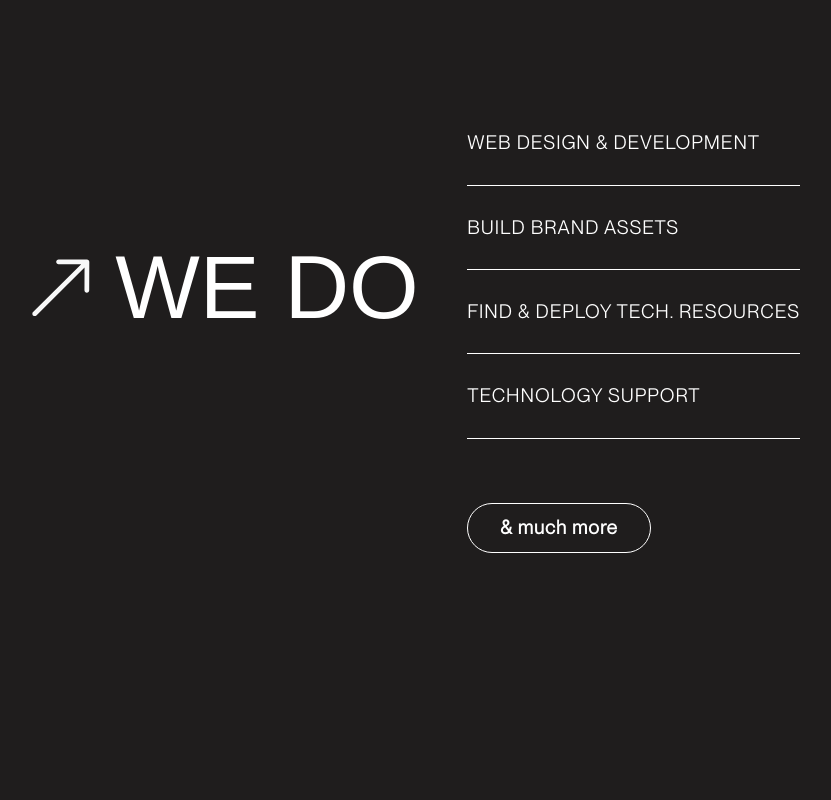
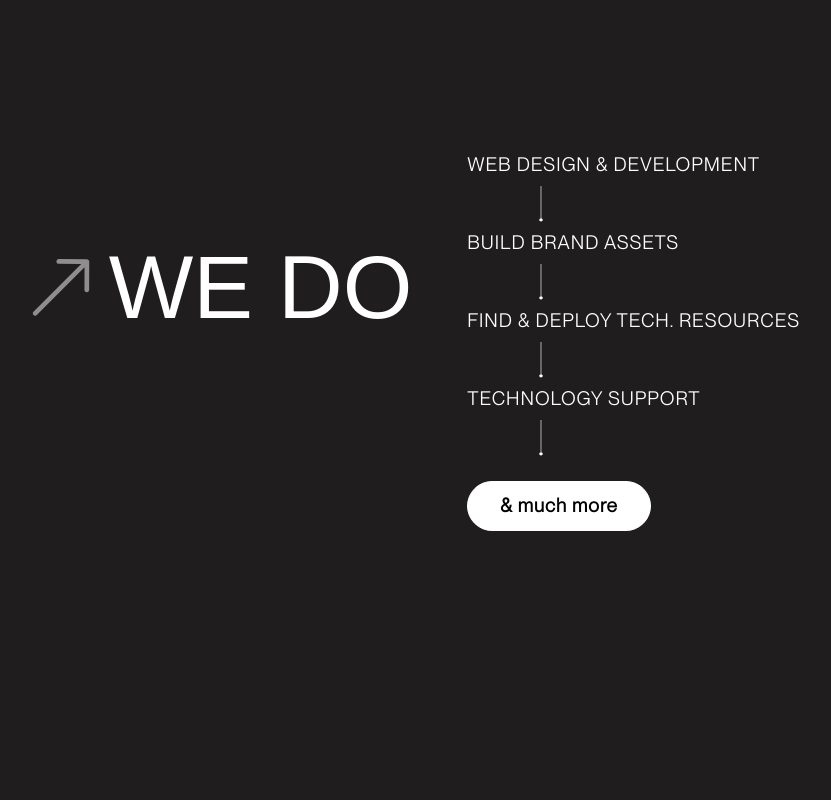
Before and after one commit to incubr/incubr-1, a Next.js app: page / in a window 1280 px wide. Shown: the part 840-1640 px from the top of the page, without its empty margins (224-1055 px from the left). Built offline with nearby package versions, Linux system fonts and the light colour scheme.

Commit message:
fixing bug

```diff
--- a/data/testimonials.js
+++ b/data/testimonials.js
@@ -40,9 +40,9 @@ export const slides = [
     id: 5,
     color: "gray",
     backgroundColor: "bg-gray-600",
-    name: "Lorem Ipsum",
-    backgroundImage: "",
+    name: "Lovneet Batra",
+    backgroundImage: "/lovneet.jpeg",
     description: "Dolor Sit Amet",
-    text: "I have been associated with Mr. Gopal and Incubr for about 12 years. Their sense of commitment, strong business and creative acumen has been an incredible and transformative experience for both me and my company thus far.",
+    text: "Working with Incubr is a seamless experience. They worked hard understanding our segment, personas and their needs. They gave us an immaculate experience and built a great asset for us. Highly recommend them.",
   },
 ];
--- a/src/components/footer/index.jsx
+++ b/src/components/footer/index.jsx
@@ -17,7 +17,7 @@ export default function Footer({ isDark = false }) {
     <div
       className={`w-full ${
         isDark ? "bg-[#1F1D1D]" : "bg-[#FDFDFD]"
-      } flex flex-col py-[5vw] items-center`}
+      } flex flex-col pt-[5vw] items-center`}
     >
       <div
         className={`w-full ${
@@ -27,7 +27,7 @@ export default function Footer({ isDark = false }) {
         <footer
           className={` px-[6vw] py-[5vw] ${
             isDark ? "border-white" : "border-black"
-          } border space-y-6 sm:space-y-[10vw] rounded-3xl lg:rounded-[3rem] lg:space-y-[2vw] w-[90%] lg:w-[95%] flex flex-col lg:flex-row items-center justify-center`}
+          } border space-y-6 sm:space-y-[10vw] lg:space-y-[2vw] w-[90%] lg:w-[95%] flex flex-col lg:flex-row items-center justify-center`}
         >
           <div className="flex flex-col lg:flex-row space-y-[5vw] lg:space-y-0">
             <div className="hidden lg:flex flex-col space-y-6 flex-1  sm:space-y-[10vw] lg:space-y-[3vw] justify-start items-start">
@@ -199,8 +199,8 @@ export default function Footer({ isDark = false }) {
 
       <div
         className={`${
-          isDark ? "text-[#FDFDFD]" : "text-[#1F1D1D]"
-        } tracking-wider py-4 font-[PPNeueMontreal] opacity-50 text-xl mt-[2vw] lg:text-[1.5vw]`}
+          isDark ? "text-[#FDFDFD]" : "text-[#ffffff]"
+        } tracking-wider py-4 font-[PPNeueMontreal] bg-black w-full flex justify-center text-xl mt-[2vw] lg:text-[1.5vw]`}
       >
         <span>&copy;INCUBR {moment().year()}</span>
       </div>
--- a/src/components/home/about.jsx
+++ b/src/components/home/about.jsx
@@ -6,6 +6,13 @@ import Image from "next/image";
 import { buttonMouseEnter, onmouseleave } from "../../custom-cursor";
 import Link from "next/link";
 import { onMouseEnterOnTitle } from "./landing";
+
+const Texts = [
+  "WEB DESIGN & DEVELOPMENT",
+  "BUILD BRAND ASSETS",
+  "FIND & DEPLOY TECH. RESOURCES",
+  "TECHNOLOGY SUPPORT",
+];
 
 export default function About() {
   const { height } = React.useContext(Store);
@@ -29,7 +36,7 @@ export default function About() {
               <Image src={SmallArrow} />
             </div> */}
             <h1 className=" text-6xl sm:text-8xl lg:text-[7vw] items-center flex  font-[Arial]  cursor-pointer">
-              <svg
+              {/* <svg
                 viewBox="0 0 82 82"
                 fill="none"
                 className=" h-[10vw] w-[10vw] sm:w-[4.5vw] mr-[4vw] lg:mr-[2vw] sm:h-[4.5vw]"
@@ -41,33 +48,54 @@ export default function About() {
                   d="M78.2322 0.792978C79.125 0.796194 79.98 1.15395 80.609 1.78755C81.2381 2.42114 81.5897 3.27868 81.5865 4.17151L81.441 44.5683C81.4378 45.4611 81.08 46.3161 80.4464 46.9451C79.8128 47.5742 78.9553 47.9258 78.0625 47.9225C77.1696 47.9193 76.3146 47.5616 75.6856 46.928C75.0566 46.2944 74.705 45.4368 74.7082 44.544L74.8244 12.2737L6.26744 80.3454C5.95332 80.6572 5.58085 80.9042 5.17129 81.0721C4.76174 81.24 4.32312 81.3256 3.88048 81.324C3.43784 81.3224 2.99984 81.2337 2.59151 81.0628C2.18317 80.8919 1.81249 80.6423 1.50062 80.3282C1.18876 80.0141 0.941814 79.6416 0.773896 79.2321C0.605978 78.8225 0.520372 78.3839 0.521966 77.9412C0.52356 77.4986 0.612323 77.0606 0.783187 76.6523C0.954051 76.2439 1.20367 75.8733 1.51779 75.5614L70.0815 7.49651L37.8112 7.38029C36.9184 7.37708 36.0634 7.01932 35.4343 6.38572C34.8053 5.75213 34.4537 4.8946 34.4569 4.00177C34.4601 3.10895 34.8179 2.25396 35.4515 1.62491C36.0851 0.995867 36.9426 0.644277 37.8354 0.647493L78.2322 0.792978Z"
                   fill="#F8F8F8"
                 />
+              </svg> */}
+              <svg
+                viewBox="0 0 67 67"
+                fill="none"
+                className=" h-[10vw] w-[10vw] sm:w-[4.5vw] mr-[4vw] lg:mr-[1.5vw] sm:h-[4.5vw]"
+                xmlns="http://www.w3.org/2000/svg"
+              >
+                <path
+                  fillRule="evenodd"
+                  clipRule="evenodd"
+                  d="M63.8777 0.259323C64.6007 0.261927 65.293 0.554003 65.8024 1.07129C66.3117 1.58859 66.5964 2.28872 66.5938 3.01768L66.475 36.0002C66.4724 36.7291 66.1827 37.4272 65.6696 37.9408C65.1565 38.4544 64.4621 38.7415 63.7392 38.7389C63.0162 38.7363 62.3239 38.4442 61.8145 37.9269C61.3052 37.4096 61.0205 36.7095 61.0231 35.9805L61.118 9.63302L5.6022 65.2127C5.34784 65.4673 5.04622 65.669 4.71458 65.8061C4.38293 65.9432 4.02776 66.0131 3.66933 66.0118C3.3109 66.0105 2.95624 65.938 2.62559 65.7985C2.29495 65.659 1.99479 65.4552 1.74226 65.1988C1.48974 64.9423 1.28978 64.6382 1.15382 64.3038C1.01786 63.9695 0.948551 63.6113 0.949853 63.2499C0.951154 62.8885 1.02304 62.5309 1.16141 62.1975C1.29978 61.8641 1.50191 61.5615 1.75628 61.3069L57.2775 5.7327L31.1466 5.6386C30.4236 5.63599 29.7313 5.34392 29.2219 4.82663C28.7126 4.30934 28.4279 3.6092 28.4305 2.88024C28.4332 2.15128 28.7229 1.45321 29.2359 0.9396C29.749 0.425994 30.4434 0.138912 31.1664 0.141516L63.8777 0.259323Z"
+                  fill="white"
+                  fill-opacity="0.5"
+                />
               </svg>
               WE DO
             </h1>
           </div>
           <div className="flex flex-col text-lg sm:text-2xl text-center lg:text-start lg:text-[1.5vw]">
             <div className="flex flex-col w-auto font-[PPNeueMontreal] mt-10">
-              <div className="flex flex-col w-auto space-y-4 lg:space-y-[2vw] tracking-wider">
-                <span className=" lg:border-b border-white pb-3 lg:pb-[2vw]">
-                  WEB DESIGN &amp; DEVELOPMENT
-                </span>
-                <span className=" lg:border-b border-white pb-3 lg:pb-[2vw]">
-                  BUILD BRAND ASSETS
-                </span>
-                <span className=" lg:border-b border-white pb-3 lg:pb-[2vw]">
-                  FIND &amp; DEPLOY TECH. RESOURCES
-                </span>
-                <span className=" lg:border-b border-white pb-3 lg:pb-[2vw]">
-                  TECHNOLOGY SUPPORT
-                </span>
+              <div className="flex flex-col w-auto space-y-4 lg:space-y-[0.4vw] tracking-wider">
+                {Texts.map((text, index) => (
+                  <>
+                    <span key={"addasd" + index} className="">{text}</span>
+                    <span key={"addassd" + index} className="flex justify-center lg:justify-start px-[5.5vw]">
+                      <svg
+                        width="6"
+                        viewBox="0 0 6 55"
+                        className=" h-[7vw] sm:h-16 lg:h-[2.8vw] "
+                        fill="none"
+                        xmlns="http://www.w3.org/2000/svg"
+                      >
+                        <path
+                          d="M0.333333 52C0.333333 53.4728 1.52724 54.6667 3 54.6667C4.47276 54.6667 5.66667 53.4728 5.66667 52C5.66667 50.5272 4.47276 49.3333 3 49.3333C1.52724 49.3333 0.333333 50.5272 0.333333 52ZM2.5 0V52H3.5V0H2.5Z"
+                          fill="white"
+                        />
+                      </svg>
+                    </span>
+                  </>
+                ))}
               </div>
               <div
                 onMouseEnter={buttonMouseEnter}
                 onMouseLeave={onmouseleave}
-                className="flex text-white mt-16 cursor-pointer justify-center lg:justify-start transition-colors ease-in-out duration-200 hover:text-black  font-bold tracking-wider"
+                className="flex text-black mt-[7vw] sm:mt-[5vw] lg:mt-[2vw] cursor-pointer justify-center lg:justify-start transition-colors ease-in-out duration-200 hover:text-black  font-bold tracking-wider"
               >
                 <Link href={"/services"}>
-                  <span className="p-2 px-8 border hover:border-[#F0C808] hover:bg-[#F0C808] border-white rounded-full">
+                  <span className="p-2 px-8 border bg-white hover:border-[#F0C808] hover:bg-[#F0C808] border-white rounded-full">
                     &amp; much more
                   </span>
                 </Link>
--- a/src/components/home/landing.jsx
+++ b/src/components/home/landing.jsx
@@ -47,7 +47,7 @@ export default function Landing() {
             onMouseEnter={onMouseEnterOnTitle}
             onMouseLeave={onmouseleave}
           >
-            <div className="flex flex-col items-center overflow-hidden lg:items-start lg:flex-row">
+            <div className="flex flex-col items-center overflow-hidden lg:items-end lg:flex-row">
               <span className=" z-[10] w-full lg:mr-[1.5vw] lg:w-auto flex justify-center">
                 Human
               </span>
@@ -68,7 +68,7 @@ export default function Landing() {
                   }}
                   speed={800}
                   modules={[Autoplay]}
-                  className="h-[15vw] lg:h-[4.5vw] m-0 w-auto"
+                  className="h-[15vw] lg:h-[4.6vw] m-0 w-auto"
                   loop
                 >
                   {TEXTS.map((text, index) => (
```
Also changed, not shown: public/lovneet.jpeg (added).
